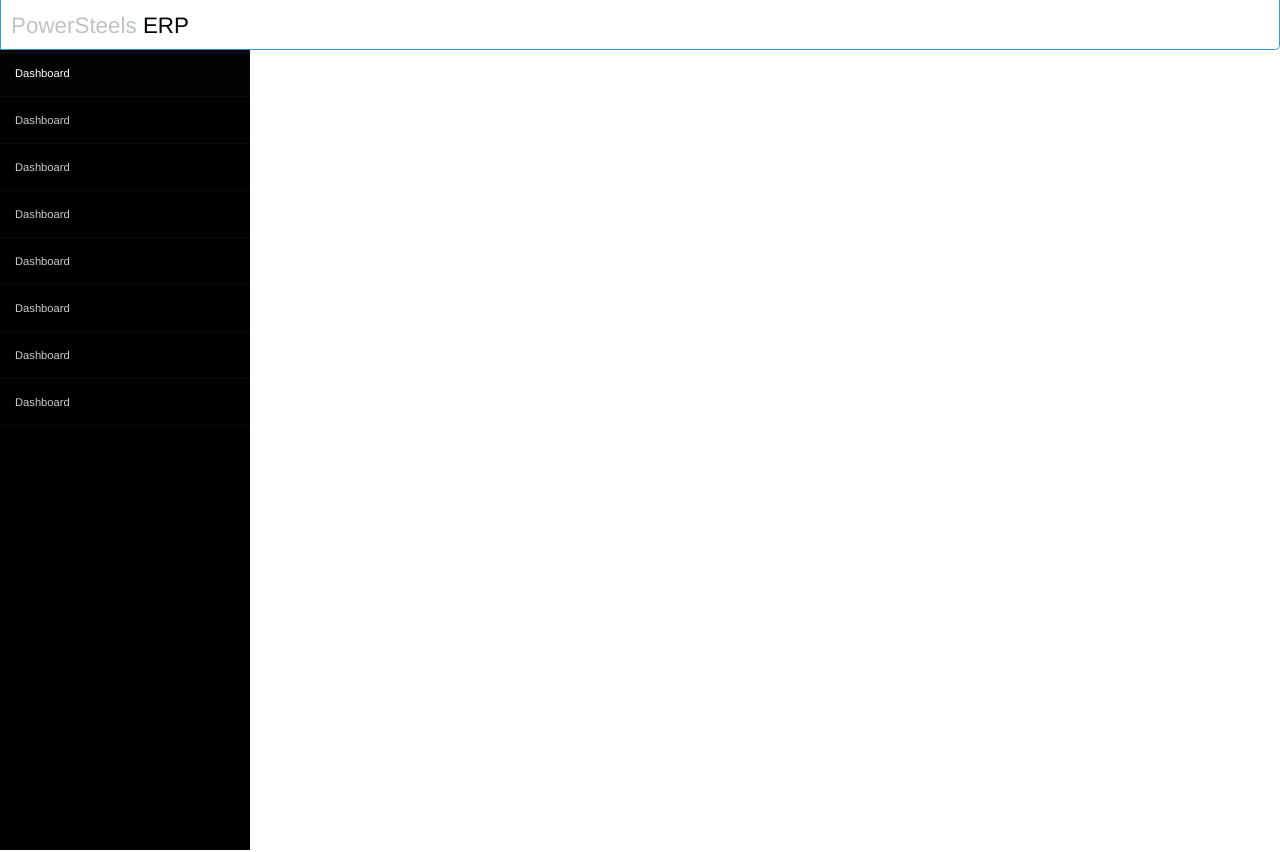
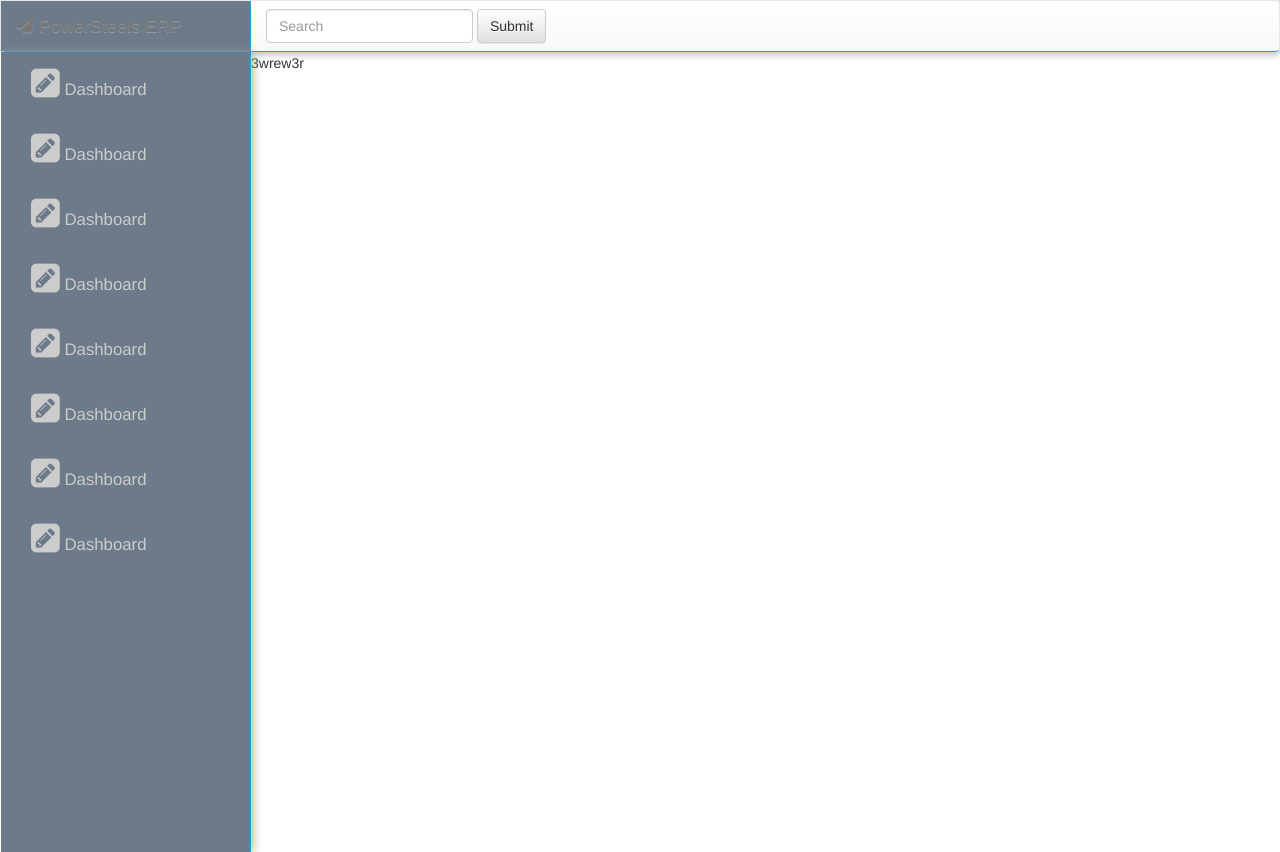
Before and after one commit to rama41222/abc-123reporit, a PHP site: page /dashboard/dashboard.php in a window 1280 px wide. Run offline with PHP 8.4, Linux system fonts and the light colour scheme; some libraries are stand-ins or nearby versions.

Commit message:
recreated the dash with bootstrap

```diff
--- a/dashboard/dashboard.php
+++ b/dashboard/dashboard.php
@@ -2,34 +2,141 @@
 <html>
 <head>
 <title>Dashboard</title>
-<link rel="stylesheet"  type="text/css" href="styles/style.css">
+<style>
 
-<meta name="viewport" conntent="width=device-width,initial-scale:1.0,userscalable=0">
+	#space {
+		width:250px;
+		border-right:1px solid #3498db ;
+		background-color: #6C7A89;
+	}
+
+	#sidebar{
+
+		    position: relative;
+
+		background-color: #6C7A89;
+		float:left;
+
+		margin-top:0;
+		margin-bottom: 0;
+		width:251px;
+		max-height: 100% !important;
+		min-height:100%	!important;
+		border-right:1px solid #3498db ;
+		border-left:1px solid white;
+		box-shadow: 1px 1px 10px #95a5a6;
+	}
+
+.navbar{
+
+	background-color: white;
+	border-bottom: 1px solid #3498db !important;
+    border-radius: 5px !important;
+	box-shadow: 1px 1px 10px #95a5a6 !important;
+	color:white !important;
+
+
+}
+a{
+
+	text-decoration: none !important;
+	box-sizing:border-box !important;
+
+}
+
+ul#sidenav li{
+	list-style:none!important;
+
+
+}
+
+
+ul#sidenav li a{
+	color: #ccc;
+	display: block;
+	padding: 15px;
+	font-size: 1.2em;
+
+	-webkit-transition:0.2s;
+	-moz-transition:0.2s;
+	-ms-transition:0.2s;
+	-o-transition:0.2s;
+	transition:0.2s;
+
+
+}
+ul#sidenav li a.selected {
+	background-color: #ABB7B7;
+	color: #fff;
+	border-radius: 5px;
+
+
+}
+ul#sidenav li a:hover{
+	background-color: #ABB7B7;
+	border: 1px solid #ABB7B7;
+	border-radius: 5px;
+
+	color: #fff;
+	padding-left: 30px;
+}
+
+</style>
+<meta charset="utf-8">
+<meta name="viewport" content="width=device-width">
+<meta http-equiv="X-UA-Compatible" content="IE=edge">
+
 </head>
 
 <body>
-<div id="header">
-	<div class="logo"> <a href="#"> PowerSteels <span>ERP </span> </a> </div>
-</div>
+<header>
+
+	<nav class="navbar navbar-default" style="margin-bottom:0;">
+  <div class="container-fluid">
+    <div class="navbar-header">
+
+     <button type="button" class="navbar-toggle collapsed" data-toggle="collapse" data-target="#bs-example-navbar-collapse-1" aria-expanded="false">
+        <span class="sr-only">Toggle navigation</span>
+        <span class="icon-bar"></span>
+        <span class="icon-bar"></span>
+        <span class="icon-bar"></span>
+      </button>
 
 
+      <a id="space" class="navbar-brand" href="#">
+        <i class="fa fa-paper-plane" aria-hidden="true"></i> PowerSteels ERP
+      </a>
+    </div>
+     <div class="collapse navbar-collapse" id="bs-example-navbar-collapse-1">
+     	<form class="navbar-form navbar-left" role="search">
+  <div class="form-group">
+    <input type="text" class="form-control" placeholder="Search">
+  </div>
+  <button type="submit" class="btn btn-default">Submit</button>
+</form>
 
-<div id= "container">
-	<div class="sidebar">
-		<ul id="nav">
-			<li> <a class="selected" href="#"> Dashboard </a> </li>
-			<li> <a href="#"> Dashboard </a> </li>
-			<li> <a href="#"> Dashboard </a> </li>
-			<li> <a href="#"> Dashboard </a> </li>
-			<li> <a href="#"> Dashboard </a> </li>
-			<li> <a href="#"> Dashboard </a> </li>
-			<li> <a href="#"> Dashboard </a> </li>
-			<li> <a href="#"> Dashboard </a> </li>
-		</ul>
-	</div>
-	<div class="content">
 
-	</div>
+     </div>
+
+  </div>
+</nav>
+</header>
+<div class = "container row">
+<div id="sidebar" class="container-fluid col-md-3 ">
+	<ul id="sidenav" style="padding-left:0px;">
+		<li><a href="#"><i class="fa fa-pencil-square fa-2x" aria-hidden="true"></i> Dashboard</a></li>
+		<li><a href="#"><i class="fa fa-pencil-square fa-2x" aria-hidden="true"></i> Dashboard</a></li>
+		<li><a href="#"><i class="fa fa-pencil-square fa-2x" aria-hidden="true"></i> Dashboard</a></li>
+		<li><a href="#"><i class="fa fa-pencil-square fa-2x" aria-hidden="true"></i> Dashboard</a></li>
+		<li><a href="#"><i class="fa fa-pencil-square fa-2x" aria-hidden="true"></i> Dashboard</a></li>
+		<li><a href="#"><i class="fa fa-pencil-square fa-2x" aria-hidden="true"></i> Dashboard</a></li>
+		<li><a href="#"><i class="fa fa-pencil-square fa-2x" aria-hidden="true"></i> Dashboard</a></li>
+		<li><a href="#"><i class="fa fa-pencil-square fa-2x" aria-hidden="true"></i> Dashboard</a></li>
+	</ul>
+</div>
+<div class="col-md-9"></div>
+3wrew3r
+
 </div>
 
 
@@ -38,6 +145,10 @@
 
 
 
+
+<link rel="stylesheet" href="https://maxcdn.bootstrapcdn.com/font-awesome/4.6.3/css/font-awesome.min.css"/>
+<script   src="https://code.jquery.com/jquery-3.0.0.min.js"   integrity="sha256-JmvOoLtYsmqlsWxa7mDSLMwa6dZ9rrIdtrrVYRnDRH0="   crossorigin="anonymous"></script>
+<script   src="https://code.jquery.com/jquery-2.2.4.min.js"   integrity="sha256-BbhdlvQf/xTY9gja0Dq3HiwQF8LaCRTXxZKRutelT44="   crossorigin="anonymous"></script>
 <!-- Latest compiled and minified CSS -->
 <link rel="stylesheet" href="https://maxcdn.bootstrapcdn.com/bootstrap/3.3.6/css/bootstrap.min.css" integrity="sha384-1q8mTJOASx8j1Au+a5WDVnPi2lkFfwwEAa8hDDdjZlpLegxhjVME1fgjWPGmkzs7" crossorigin="anonymous">
 
--- a/dashboard/styles/style.css
+++ b/dashboard/styles/style.css
@@ -5,41 +5,39 @@
 }
 
 div#header{
-	width: 100%;
-	height: 50px;
-	background-color: rgba(255,255,255,0.7) ;
-	margin: 0 auto;
+	height: 70px;
+	background-color: rgba(255,255,255,0.7);
+
 	border-bottom-right-radius:5px;
-	border-left: 1px solid #3498db;
+
 	border-right: 1px solid #3498db;
 	border-bottom: 1px solid #3498db;
+}
 
-
-
-
-}
 
 a{
 
 	text-decoration: none !important;
 	box-sizing:border-box;
-
 }
 
 .logo{
 
-	float: left;
-	margin-top:10px;
-	margin-left: 10px;
+
+	margin-top:15px;
+	margin-left: 0px;
+
+
 }
 
 .logo a{
-	font-size: 1.6em;
+	font-size: 2em;
 	color:#bdc3c7 ;
 }
+
 .logo a span{
 
-	font-weight: 300;
+	font-weight: 400;
 	color:black;
 
 }
@@ -53,21 +51,21 @@ a:active{
 div#container{
 
 	width: 100%;
-	margin: 0 auto;
+
 }
 
 .sidebar{
 	width:250px;
-	height: 100%;
-	background-color: black;
-	float: left;
+	height: 100% !important;
+	background-color: #6C7A89;
+	float:left;
+
 }
 .content{
-	width:auto;
-	margin-left: 250px;
-	height: 100%;
+	width:100%;
 	background-color: #fff;
-	padding:15px;
+	padding:5px;
+
 
 }
 
@@ -82,11 +80,11 @@ ul#nav li{
 
 }
 ul#nav li a{
-	color:#ccc;
+	color: #ccc;
 	display: block;
 	padding: 15px;
 	font-size: 0.8em;
-	border-bottom: 1px solid #0A0A0A;
+		margin:15px;
 	-webkit-transition:0.2s;
 	-moz-transition:0.2s;
 	-ms-transition:0.2s;
@@ -96,12 +94,17 @@ ul#nav li a{
 
 }
 ul#nav li a.selected {
-	background-color: #030303;
+	background-color: #ABB7B7;
 	color: #fff;
+	border-radius: 5px;
+
 
 }
 ul#nav li a:hover{
-	background-color: #030303;
+	background-color: #ABB7B7;
+	border: 1px solid #ABB7B7;
+	border-radius: 5px;
+
 	color: #fff;
 	padding-left: 30px;
 }
```
